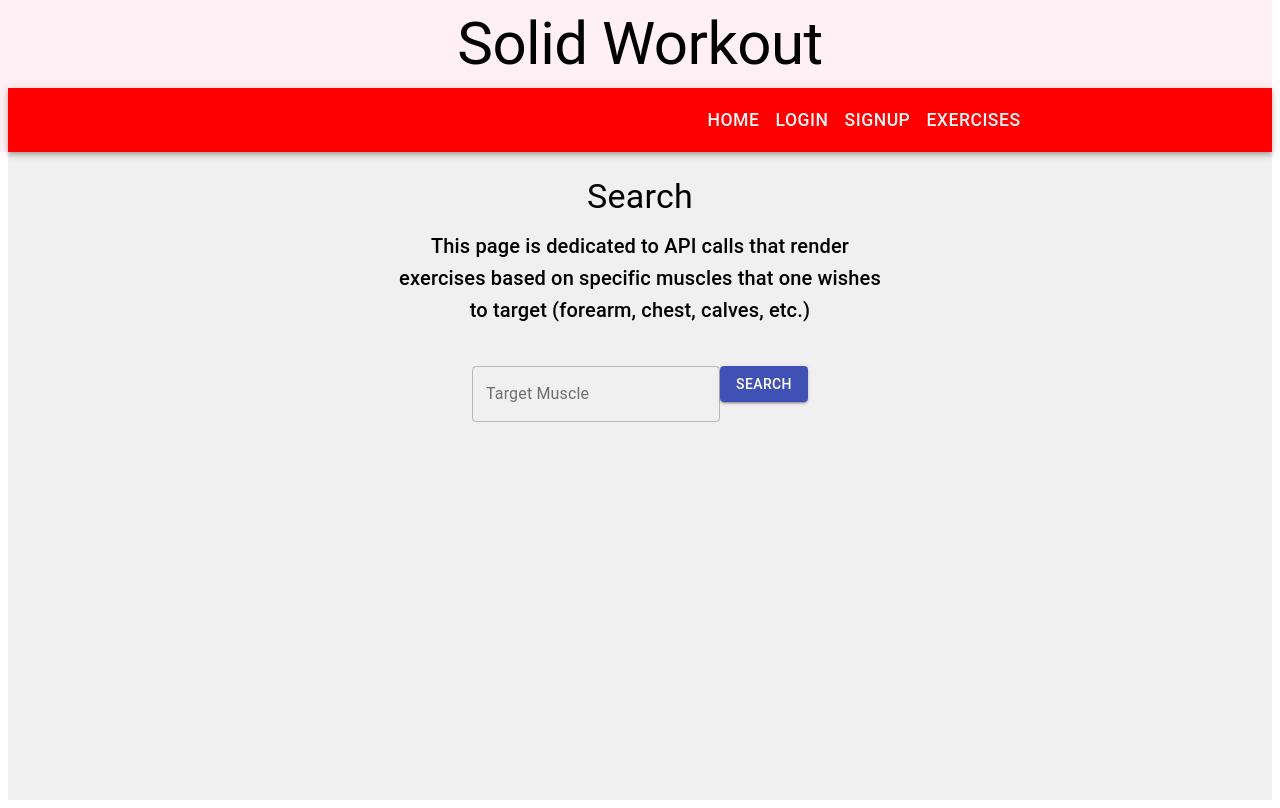
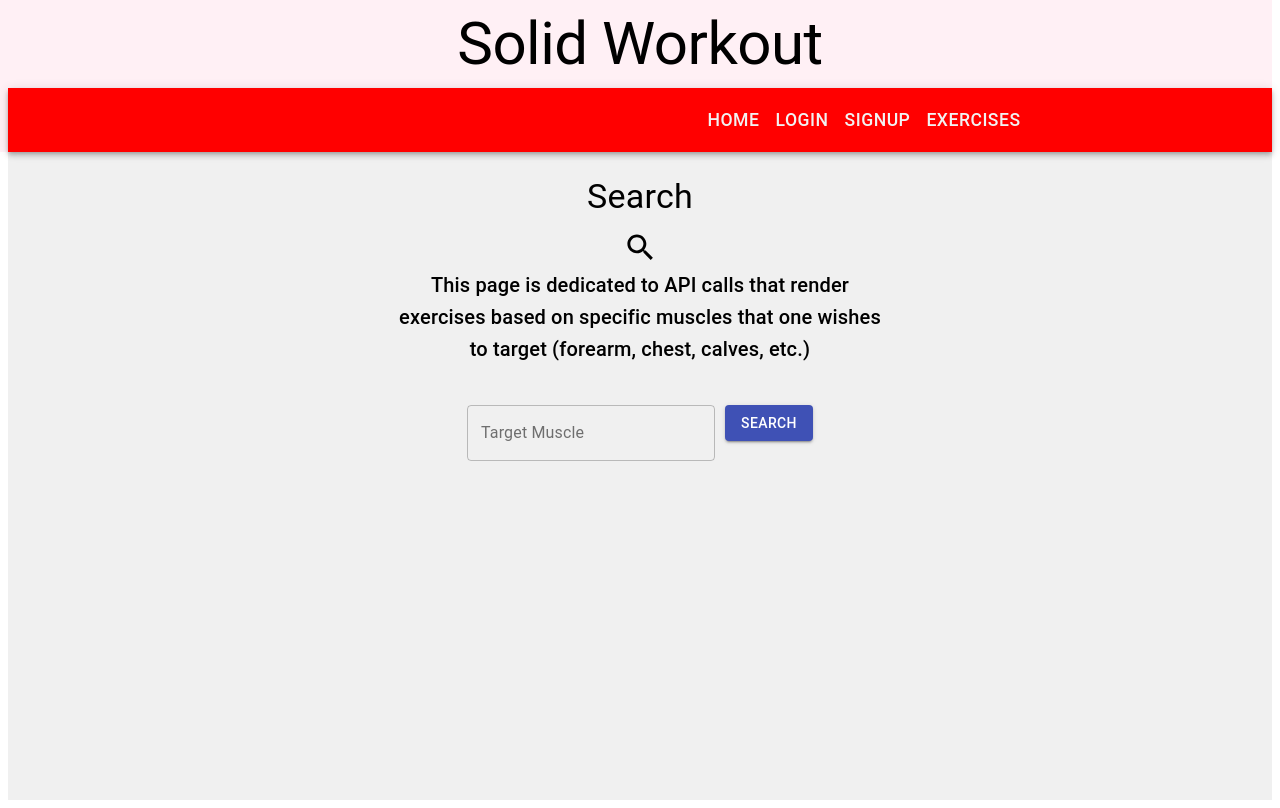
Before and after one commit to escotoj/solid-workout-app, a React (Create React App) app in the folder client/: page /exercises in a window 1280 px wide. Shown: the top 808 px of the page. Built offline with nearby package versions, Linux system fonts and the light colour scheme.

Commit message:
search icon to exercises

```diff
--- a/client/src/pages/Exercises.js
+++ b/client/src/pages/Exercises.js
@@ -7,6 +7,8 @@ import {
   Button,
   Paper,
 } from "@material-ui/core";
+
+import SearchIcon from '@mui/icons-material/Search';
 
 import DirectionsRunIcon from '@mui/icons-material/DirectionsRun';
 import FitnessCenterIcon from '@mui/icons-material/FitnessCenter';
@@ -97,11 +99,15 @@ const Exercise = () => {
       <Typography variant="h4" component="h1" gutterBottom>
         Search
       </Typography>
+      <Box>
+<SearchIcon fontSize="large"/>
+</Box>
       <Typography variant="h6" component="h1" gutterBottom>
         This page is dedicated to API calls that render exercises based on specific muscles that one wishes to target (forearm, chest, calves, etc.)
       </Typography>
+
       {!dataLoaded && (
-        <div style={{ marginTop: '20px', marginBottom: '20px' }}>
+  <div style={{ marginTop: '20px', marginBottom: '20px' }}>
   <TextField
     variant="outlined"
     label="Target Muscle"
@@ -113,11 +119,13 @@ const Exercise = () => {
     variant="contained"
     color="primary"
     onClick={handleAddExercise}
-    style={{ marginTop: '20px', marginBottom: '20px' }}
+    style={{ marginLeft: '10px', marginTop: '20px', marginBottom: '20px' }}
   >
     Search
   </Button>
+
 </div>
+
 
       )}
       {submitted && exercises.length === 0 ? (
```
